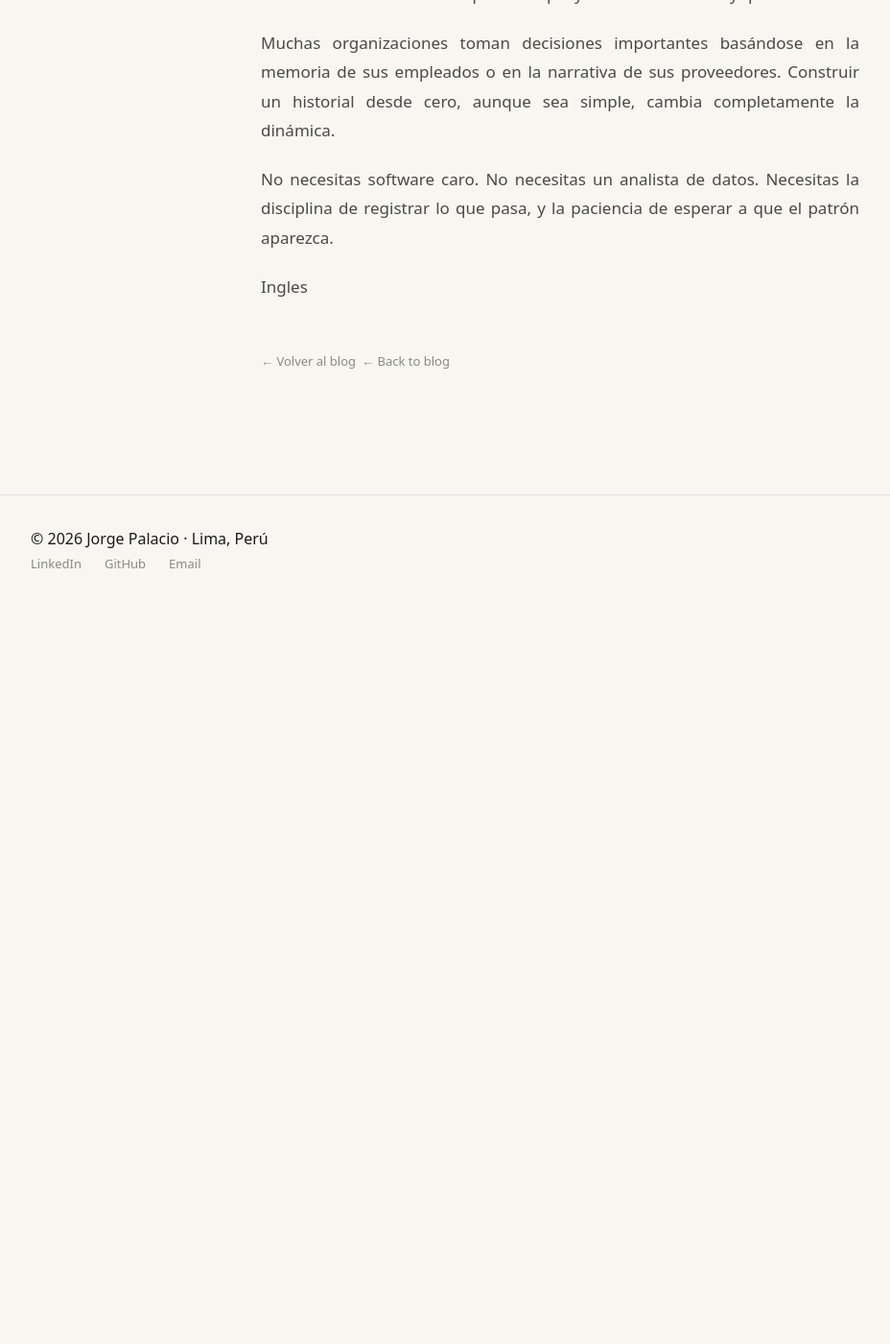
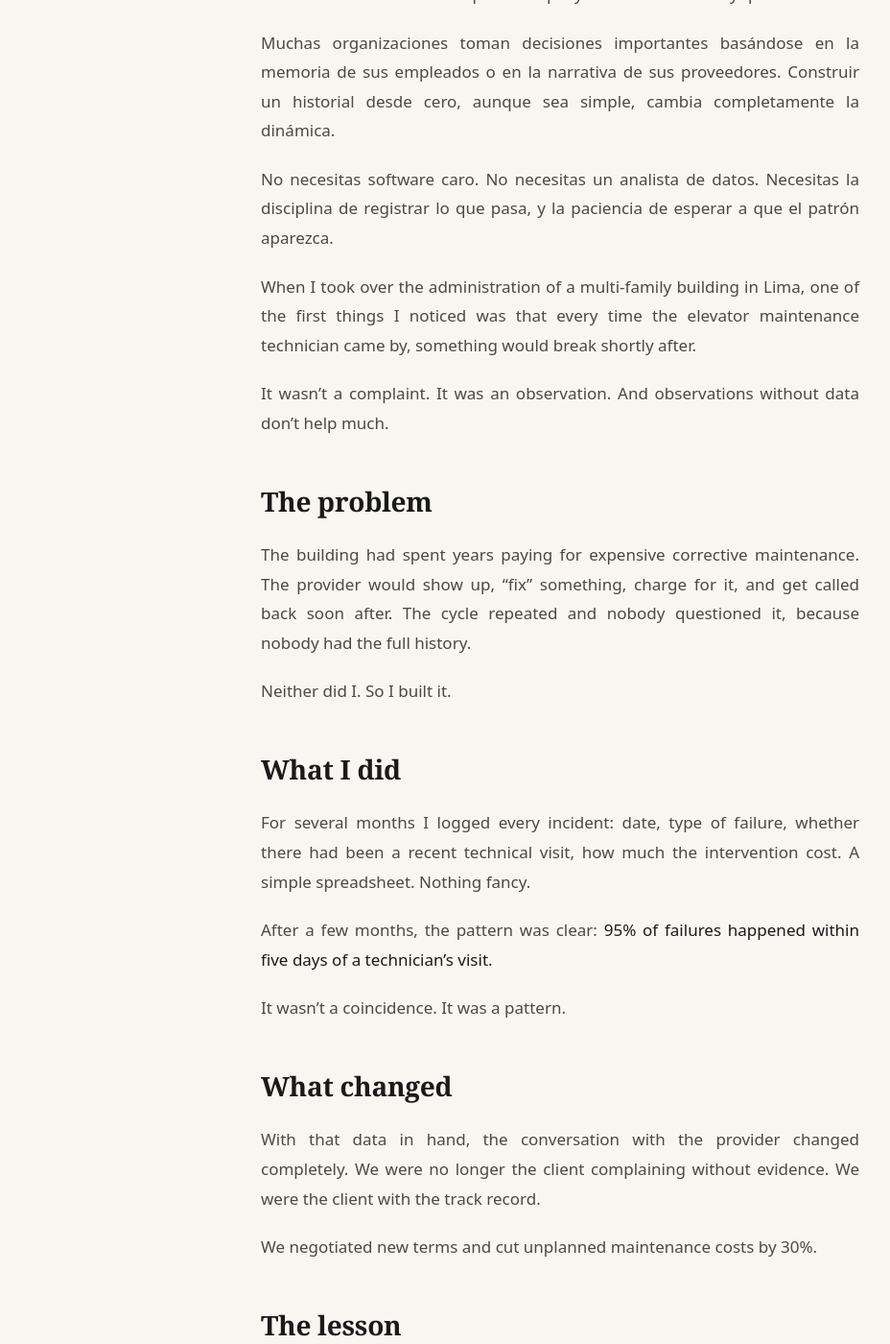
Before and after one commit to jorgepalaciot/Jorgepalaciot.github.io, a Jekyll site: the page built from _posts/2026-06-29-el-dato-que-nadie-registraba.md, in a window 1280 px wide and 1400 px high, scrolled down 1805 px. Shown: the whole window at 96% size, without its empty margins (56-984 px from the left). Built offline with Jekyll 4.4.1, drawn with Linux system fonts in a browser that asks for light colours; before the commit the page ends 2435 px from its top, so only the background shows below that; some of the changed text lies outside the part shown.

Commit message:
Add files via upload

```diff
--- a/_posts/2026-06-29-el-dato-que-nadie-registraba.md
+++ b/_posts/2026-06-29-el-dato-que-nadie-registraba.md
@@ -3,9 +3,9 @@ layout: post
 title: "El dato que nadie estaba registrando"
 date: 2026-06-29
 ---
-<div data-es markdown="1">
+<div class="t-es-b" markdown="1">
 
-Cuando asumí la administración de un edificio multifamiliar en Lima, una de las primeras cosas que noté fue que cada vez que venía el técnico de mantenimiento de los ascensores, poco después algo se malograva.
+Cuando asumí la administración de un edificio multifamiliar en Lima, una de las primeras cosas que noté fue que cada vez que venía el técnico de mantenimiento de los ascensores, poco después algo se malograba.
 
 No era una queja. Era una observación. Y las observaciones sin datos no sirven de mucho.
 
@@ -39,8 +39,38 @@ No necesitas software caro. No necesitas un analista de datos. Necesitas la disc
 
 </div>
 
-<div data-en>
+<div class="t-en-b" markdown="1">
 
-Ingles
+When I took over the administration of a multi-family building in Lima, one of the first things I noticed was that every time the elevator maintenance technician came by, something would break shortly after.
+
+It wasn't a complaint. It was an observation. And observations without data don't help much.
+
+## The problem
+
+The building had spent years paying for expensive corrective maintenance. The provider would show up, "fix" something, charge for it, and get called back soon after. The cycle repeated and nobody questioned it, because nobody had the full history.
+
+Neither did I. So I built it.
+
+## What I did
+
+For several months I logged every incident: date, type of failure, whether there had been a recent technical visit, how much the intervention cost. A simple spreadsheet. Nothing fancy.
+
+After a few months, the pattern was clear: **95% of failures happened within five days of a technician's visit.**
+
+It wasn't a coincidence. It was a pattern.
+
+## What changed
+
+With that data in hand, the conversation with the provider changed completely. We were no longer the client complaining without evidence. We were the client with the track record.
+
+We negotiated new terms and cut unplanned maintenance costs by 30%.
+
+## The lesson
+
+The most valuable data isn't always the data that already exists. Sometimes you have to create it.
+
+Many organizations make important decisions based on their employees' memory or their vendors' narrative. Building a track record from scratch, even a simple one, completely changes the dynamic.
+
+You don't need expensive software. You don't need a data analyst. You need the discipline to log what happens, and the patience to wait for the pattern to appear.
 
 </div>
```
Also changed, not shown: _posts/2026-06-30-automatizando-lo-repetitivo.md (added, +56 -0 lines).
